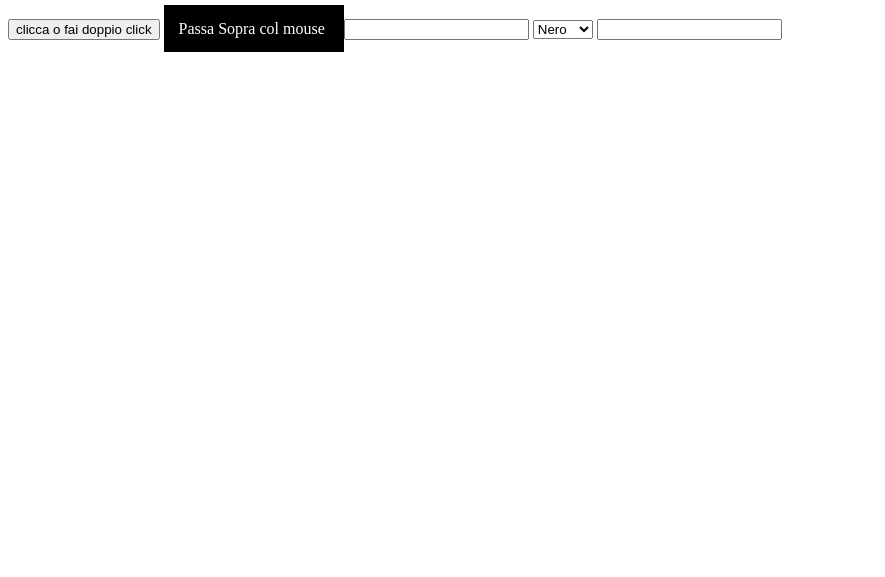
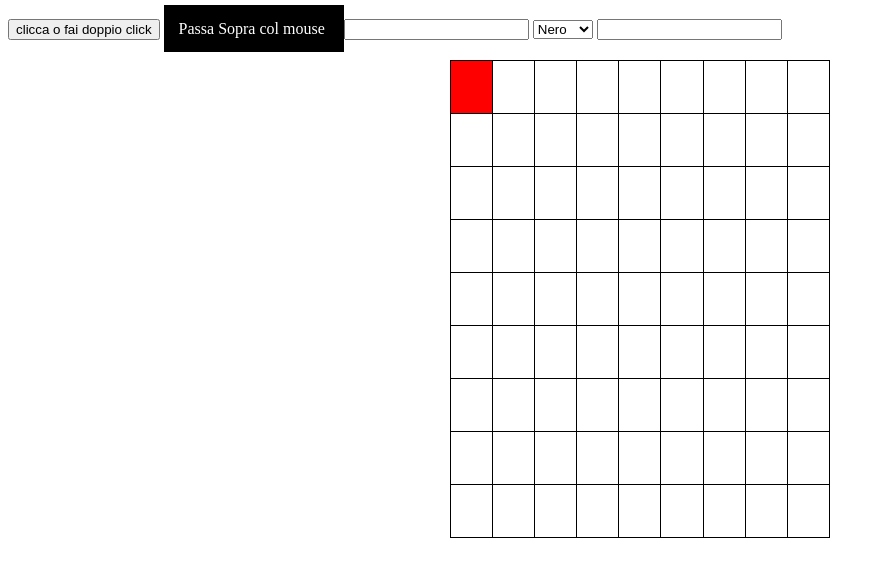
Before and after one commit to ciffurkan/EventListener, a plain HTML site: page index.html in a window 1280 px wide. Shown: the part 61-638 px from the top of the page, without its empty margins (0-885 px from the left). Drawn offline with Linux system fonts and the light colour scheme.

Commit message:
Update index.html

```diff
--- a/index.html
+++ b/index.html
@@ -26,8 +26,26 @@
             background-color: blue;
         }
 
-        .focus{
+        .focus {
             border: 5px solid blue;
+        }
+
+        table {
+            border-collapse: collapse;
+            width: 30%;
+            margin: 20px auto;
+        }
+
+        td {
+            border: 1px solid black;
+            width: 50px;
+            height: 50px;
+            text-align: center;
+            vertical-align: middle;
+        }
+
+        .quadratino {
+            background-color: red;
         }
     </style>
 </head>
@@ -49,6 +67,108 @@
     <input type="text" required id="obbligatorio">
     <p id="allert"></p>
 
+    <table>
+        <tr>
+            <td class="quadratino"></td>
+            <td></td>
+            <td></td>
+            <td></td>
+            <td></td>
+            <td></td>
+            <td></td>
+            <td></td>
+            <td></td>
+        </tr>
+        <tr>
+            <td></td>
+            <td></td>
+            <td></td>
+            <td></td>
+            <td></td>
+            <td></td>
+            <td></td>
+            <td></td>
+            <td></td>
+        </tr>
+        <tr>
+            <td></td>
+            <td></td>
+            <td></td>
+            <td></td>
+            <td></td>
+            <td></td>
+            <td></td>
+            <td></td>
+            <td></td>
+        </tr>
+        <tr>
+            <td></td>
+            <td></td>
+            <td></td>
+            <td></td>
+            <td></td>
+            <td></td>
+            <td></td>
+            <td></td>
+            <td></td>
+        </tr>
+        <tr>
+            <td></td>
+            <td></td>
+            <td></td>
+            <td></td>
+            <td></td>
+            <td></td>
+            <td></td>
+            <td></td>
+            <td></td>
+        </tr>
+        <tr>
+            <td></td>
+            <td></td>
+            <td></td>
+            <td></td>
+            <td></td>
+            <td></td>
+            <td></td>
+            <td></td>
+            <td></td>
+        </tr>
+        <tr>
+            <td></td>
+            <td></td>
+            <td></td>
+            <td></td>
+            <td></td>
+            <td></td>
+            <td></td>
+            <td></td>
+            <td></td>
+        </tr>
+        <tr>
+            <td></td>
+            <td></td>
+            <td></td>
+            <td></td>
+            <td></td>
+            <td></td>
+            <td></td>
+            <td></td>
+            <td></td>
+        </tr>
+        <tr>
+            <td></td>
+            <td></td>
+            <td></td>
+            <td></td>
+            <td></td>
+            <td></td>
+            <td></td>
+            <td></td>
+            <td></td>
+        </tr>
+    </table>
+
     <script>
         document.getElementById("doppioclick").addEventListener("dblclick", DoppioClick)
         document.getElementById("divHover").addEventListener("mouseover", Hover)
@@ -57,6 +177,7 @@
         document.getElementById("h1color").addEventListener("change", CambiaH1)
         document.getElementById("obbligatorio").addEventListener("input", ValoreObbligatorio)
         document.getElementById("obbligatorio").addEventListener("focus", Focus)
+        document.getElementsByTagName("html").item(0).addEventListener("keyup", Movimento)
 
         function DoppioClick() {
             alert("Doppio Click")
@@ -110,10 +231,36 @@
 
         function Focus() {
             document.getElementById("obbligatorio").classList.add("focus");
-            document.getElementById("obbligatorio").addEventListener("blur", function() {
+            document.getElementById("obbligatorio").addEventListener("blur", function () {
                 document.getElementById("obbligatorio").classList.remove("focus");
             });
         }
+
+        function Movimento(e) {
+            let td = document.getElementsByTagName("td");
+            let i;
+            for (i = 0; i < td.length; i++) {
+                if (td[i].classList.contains("quadratino")) {
+                    console.log("L'indice del td con la classe quadratino è: " + i);
+                    break;
+                }
+            }
+            if (e.key === "ArrowUp" && i>8) {
+                td.item(i).classList.remove("quadratino");
+                td.item(i-9).classList.add("quadratino");
+            }
+            else if (e.key === "ArrowDown" && i < 71) {
+                td.item(i).classList.remove("quadratino");
+                td.item(i+9).classList.add("quadratino");
+            }
+            else if (e.key === "ArrowLeft" && !i==0 && !i==9 && !i==18 && !i==27 && !i==36 && !i==45 && !i==54 && !i==63 && !i==72) {
+
+            } else if (e.key === "ArrowRight" && !i==8 && !i==17 && !i==26 && !i==35 && !i==44 && !i==53 && !i==62 && !i==71 && !i==80) {
+
+            }
+        }
+
+
     </script>
 </body>
 
```
